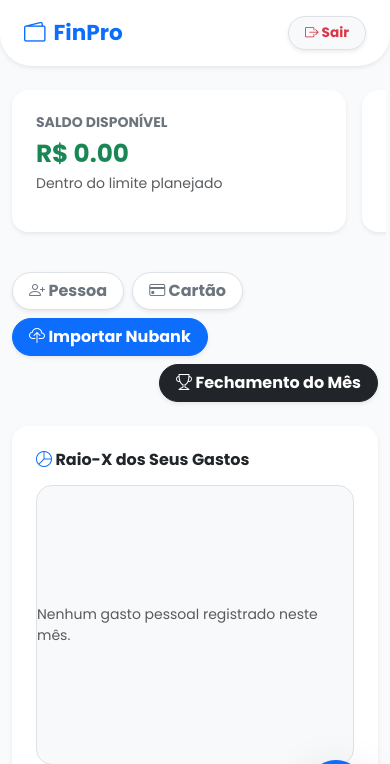
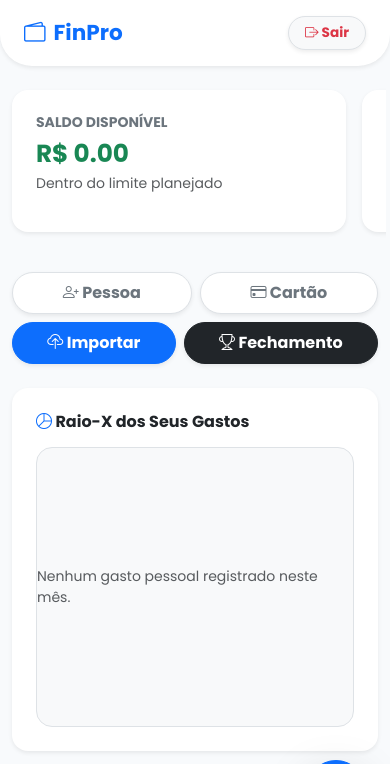
Before and after one commit to EduardoRosaSilva/app-financas, a Django app: page / in a window 390 px wide. Shown: the top 764 px of the page. Run offline with Django 5.2, Linux system fonts and the light colour scheme; the visitor is signed in with stand-in values (Sample User, id 1); data comes from the database, SQL or seed files in the repository; data that the repository does not hold is empty.

Commit message:
fix: botoes responsivos e icone PWA local

```diff
--- a/gestao/templates/gestao/dashboard.html
+++ b/gestao/templates/gestao/dashboard.html
@@ -6,10 +6,10 @@
     <meta name="viewport" content="width=device-width, initial-scale=1.0">
     <title>FinPro - Dashboard</title>
 
-    <!-- Adicionando suporte a PWA (Web App) e Favicons -->
+    <!-- Adicionando suporte a PWA (Web App) e Favicons Locais -->
     <meta name="theme-color" content="#0d6efd">
-    <link rel="icon" type="image/png" href="https://cdn-icons-png.flaticon.com/512/3553/3553427.png">
-    <link rel="apple-touch-icon" href="https://cdn-icons-png.flaticon.com/512/3553/3553427.png">
+    <link rel="icon" type="image/png" href="{% static 'icone.png' %}">
+    <link rel="apple-touch-icon" href="{% static 'icone.png' %}">
     <link rel="manifest" href="{% static 'manifest.json' %}">
 
     <link href="https://fonts.googleapis.com/css2?family=Poppins:wght@300;400;500;600;700&display=swap" rel="stylesheet">
@@ -21,7 +21,6 @@
         .card:hover { transform: translateY(-2px); }
         .scroll-mobile::-webkit-scrollbar { display: none; }
         .scroll-mobile { -ms-overflow-style: none; scrollbar-width: none; }
-        /* Efeito visual para a linha clicável do histórico */
         .linha-clicavel { transition: background-color 0.2s; }
         .linha-clicavel:hover { background-color: #f1f5f9 !important; }
     </style>
@@ -115,12 +114,12 @@
             </div>
         </div>
 
-        <!-- Botões de Ação Rapida e Gamificação -->
+        <!-- Botões de Ação Rapida e Gamificação (CORRIGIDOS PARA CELULAR) -->
         <div class="d-flex flex-wrap gap-2 mb-4">
-            <button class="btn btn-light bg-white border shadow-sm rounded-pill px-3 small fw-bold text-secondary" data-bs-toggle="modal" data-bs-target="#modalPessoa"><i class="bi bi-person-plus"></i> Pessoa</button>
-            <button class="btn btn-light bg-white border shadow-sm rounded-pill px-3 small fw-bold text-secondary" data-bs-toggle="modal" data-bs-target="#modalCartao"><i class="bi bi-credit-card"></i> Cartão</button>
-            <button class="btn btn-primary shadow-sm rounded-pill px-3 small fw-bold" data-bs-toggle="modal" data-bs-target="#modalFatura"><i class="bi bi-cloud-upload"></i> Importar Nubank</button>
-            <button class="btn btn-dark shadow-sm rounded-pill px-3 small fw-bold ms-auto" data-bs-toggle="modal" data-bs-target="#modalResumoMes"><i class="bi bi-trophy"></i> Fechamento do Mês</button>
+            <button class="btn btn-light bg-white border shadow-sm rounded-pill px-3 py-2 small fw-bold text-secondary flex-grow-1" data-bs-toggle="modal" data-bs-target="#modalPessoa"><i class="bi bi-person-plus"></i> Pessoa</button>
+            <button class="btn btn-light bg-white border shadow-sm rounded-pill px-3 py-2 small fw-bold text-secondary flex-grow-1" data-bs-toggle="modal" data-bs-target="#modalCartao"><i class="bi bi-credit-card"></i> Cartão</button>
+            <button class="btn btn-primary shadow-sm rounded-pill px-3 py-2 small fw-bold flex-grow-1" data-bs-toggle="modal" data-bs-target="#modalFatura"><i class="bi bi-cloud-upload"></i> Importar</button>
+            <button class="btn btn-dark shadow-sm rounded-pill px-3 py-2 small fw-bold flex-grow-1" data-bs-toggle="modal" data-bs-target="#modalResumoMes"><i class="bi bi-trophy"></i> Fechamento</button>
         </div>
 
         <div class="card border-0 shadow-sm rounded-4 mb-4">
@@ -179,7 +178,7 @@
     <!-- MODAIS DO SISTEMA -->
     <!-- ========================================== -->
 
-    <!-- Modal Nova Transação (COM TRAVA DE PARCELAS) -->
+    <!-- Modal Nova Transação -->
     <div class="modal fade" id="modalTransacao" tabindex="-1">
         <div class="modal-dialog modal-dialog-centered modal-lg">
             <div class="modal-content border-0 shadow rounded-4">
```
Also changed, not shown: gestao/static/icone.png (added), gestao/static/manifest.json.
